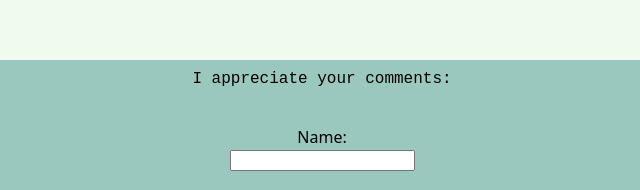
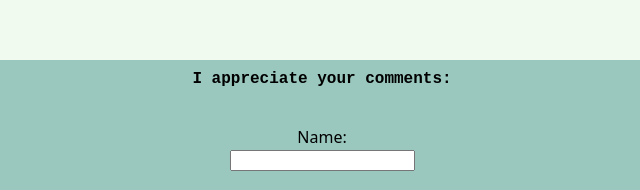
Before and after one commit to SalihaPopal/The-new-chapter-of-my-life, a plain HTML site: page index.html in a window 1280 px wide. Shown: the part 2103-2293 px from the top of the page, 318-958 px from the left. Drawn offline with Linux system fonts and the light colour scheme.

Commit message:
Update styles.css

```diff
--- a/styles.css
+++ b/styles.css
@@ -134,7 +134,9 @@ footer{
 
 .p {
     text-align: center;
-} }
+    color:black;
+    font-weight: 600;
+}
 
 button {
     border-radius: 10px;
```
